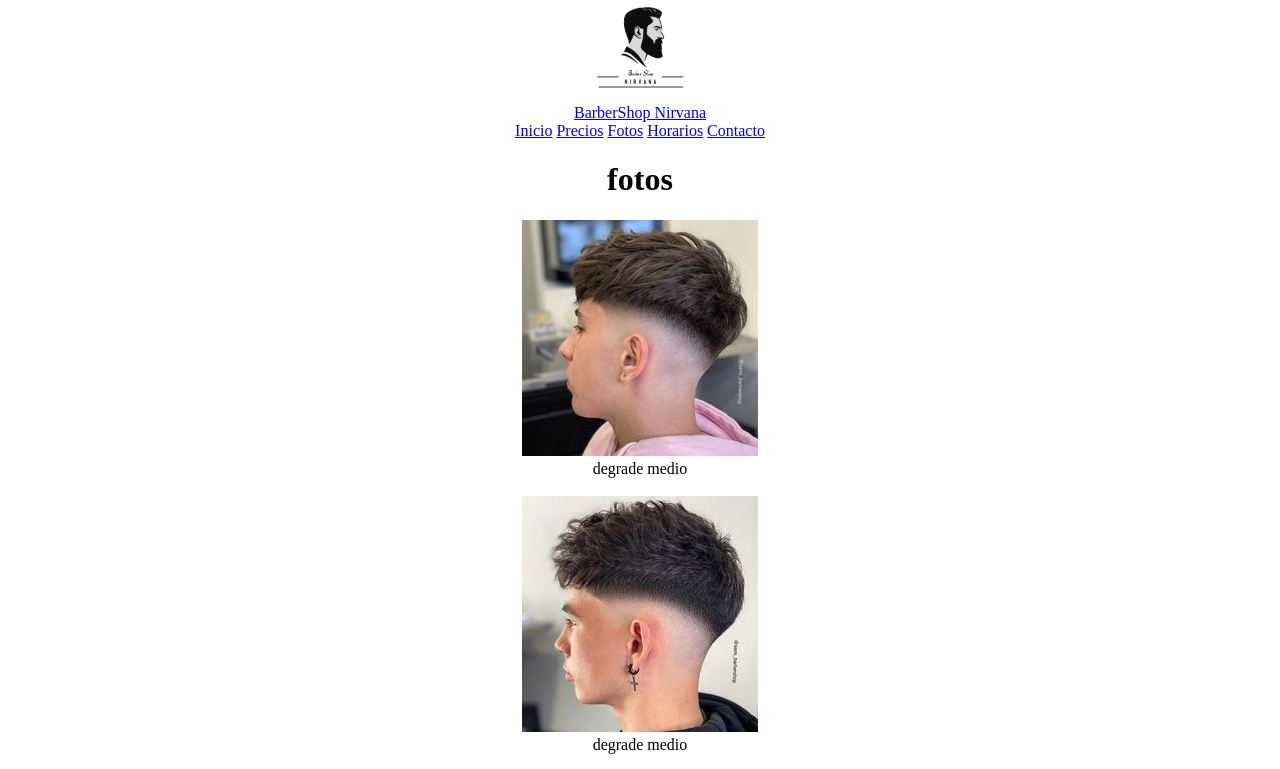
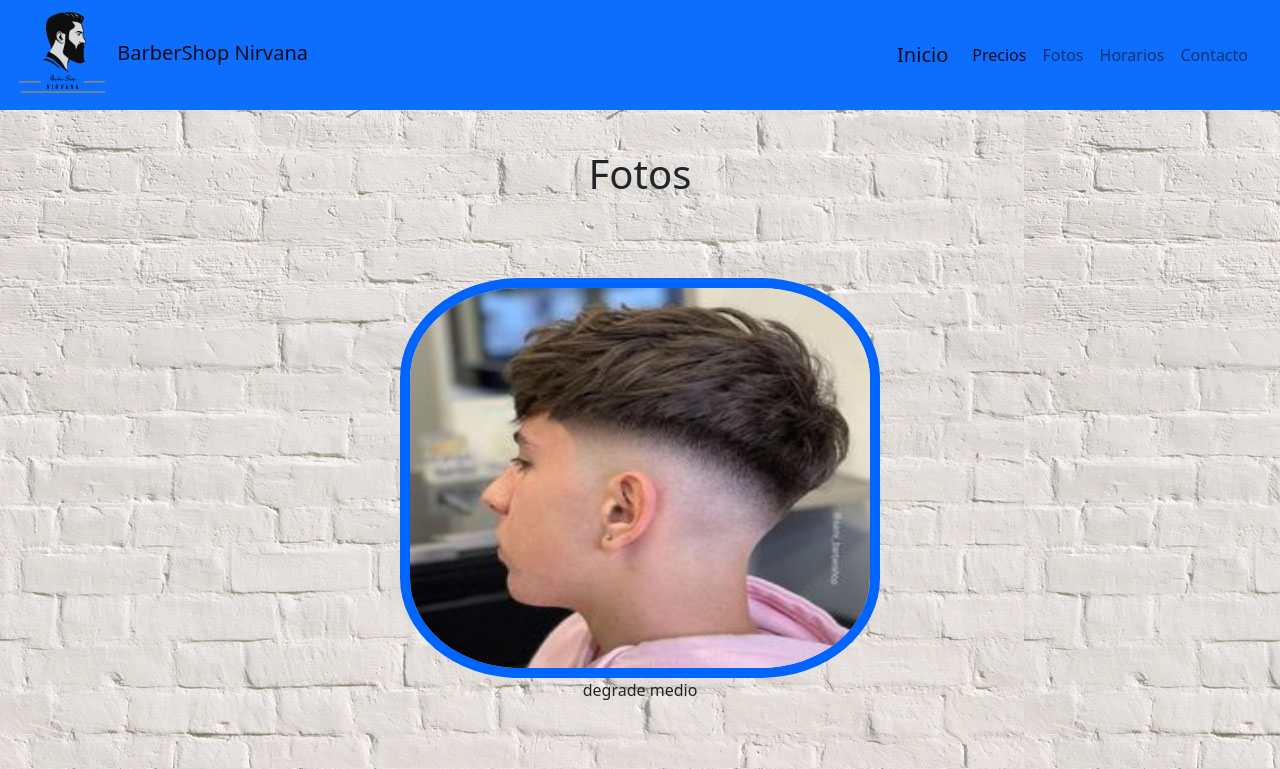
Before and after one commit to ManuelCastro7/ManuelCastro-ProyectoBarberShop, a plain HTML site: page secciones/fotos.html in a window 1280 px wide. Shown: the top 769 px of the page. Drawn offline with nearby package versions, Linux system fonts and the light colour scheme.

Commit message:
agregue un navbar de bootstrap, le di color al footer y decore las imagenes

```diff
--- a/secciones/fotos.html
+++ b/secciones/fotos.html
@@ -5,47 +5,71 @@
     <meta charset="UTF-8">
     <meta http-equiv="X-UA-Compatible" content="IE=edge">
     <meta name="viewport" content="width=device-width, initial-scale=1.0">
+    <link href="https://cdn.jsdelivr.net/npm/bootstrap@5.1.3/dist/css/bootstrap.min.css" rel="stylesheet" integrity="sha384-1BmE4kWBq78iYhFldvKuhfTAU6auU8tT94WrHftjDbrCEXSU1oBoqyl2QvZ6jIW3" crossorigin="anonymous">
     <link rel="stylesheet" href="../style/estilos.css">
     <title>Barbershop Nirvana-Fotos</title>
 </head>
 
 <body>
 
-    <nav class="logo">
-        <div>
-            <img src="../img/logo.png" alt="logo de barberia">
-        </div>
-        <a href="../index.html" class="titulo">BarberShop Nirvana</a>
-        <div class="secciones">
-            <a href="../index.html">Inicio</a>
-            <a href="precios.html">Precios</a>
-            <a href="fotos.html">Fotos</a>
-            <a href="horarios.html">Horarios</a>
-            <a href="contacto.html">Contacto</a>
+    <nav class="navbar navbar-light bg-primary">
+        <div class="container-fluid">
+            <a class="navbar-brand" href="#">
+                <img src="../img/logo.png" alt="logo de barberia" width="100" height="100" class="d-inline-block align-text-center">
+                BarberShop Nirvana
+            </a>
+            <div class="navbar navbar-expand-lg navbar-light bg-primary">
+                <div class="container-fluid">
+                  <a class="navbar-brand" href="../index.html">Inicio</a>
+                  <button class="navbar-toggler" type="button" data-bs-toggle="collapse" data-bs-target="#navbarNav" aria-controls="navbarNav" aria-expanded="false" aria-label="Toggle navigation">
+                    <span class="navbar-toggler-icon"></span>
+                  </button>
+                  <div class="collapse navbar-collapse" id="navbarNav">
+                    <ul class="navbar-nav">
+                      <li class="nav-item">
+                        <a class="nav-link active" aria-current="page" href="precios.html">Precios</a>
+                      </li>
+                      <li class="nav-item">
+                        <a class="nav-link" href="fotos.html">Fotos</a>
+                      </li>
+                      <li class="nav-item">
+                        <a class="nav-link" href="horarios.html">Horarios</a>
+                      </li>
+                      <li class="nav-item">
+                        <a class="nav-link" href="contacto.html">Contacto</a>
+                      </li>
+                    </ul>
+                  </div>
+                </div>
+            </div>
         </div>
     </nav>
 
 
     <header>
-        <h1>fotos</h1>
+        <h1>Fotos</h1>
     </header>
 
-    <main>
+    <main class="imagenes">
         <figure>
             <img src="../img/barberia 3.jpg" alt="Corte de cabello">
-            <figcaption>degrade medio </figcaption><br>
-
+            <figcaption>degrade medio </figcaption>
+        </figure>
+        <figure>
             <img src="../img/barberia 4.jpg" alt="Corte de cabello">
-            <figcaption>degrade medio</figcaption><br>
-
+            <figcaption>degrade medio</figcaption>
+        </figure>
+        <figure>
             <img src="../img/barberia 5.jpg" alt="Corte de cabello">
-            <figcaption>degrade alto</figcaption><br>
-
+            <figcaption>degrade alto</figcaption>
+        </figure>
+        <figure>
             <img src="../img/barberia 6.jpg" alt="Corte de cabello">
-            <figcaption>degrade alto con decoloracion</figcaption><br>
-
+            <figcaption>degrade alto con decoloracion</figcaption>
+        </figure>
+        <figure>
             <img src="../img/barberia 7.jpg" alt="Corte de cabello">
-            <figcaption>degrade con navaja</figcaption><br>
+            <figcaption>degrade con navaja</figcaption>
         </figure>
     </main>
 
@@ -63,6 +87,8 @@
         </div>
     </footer>
 
+    <script src="https://cdn.jsdelivr.net/npm/bootstrap@5.1.3/dist/js/bootstrap.bundle.min.js" integrity="sha384-ka7Sk0Gln4gmtz2MlQnikT1wXgYsOg+OMhuP+IlRH9sENBO0LRn5q+8nbTov4+1p" crossorigin="anonymous"></script>
+
 </body>
 
 </html>
--- a/style/estilos.css
+++ b/style/estilos.css
@@ -1,8 +1,29 @@
 body{
     text-align: center;
     margin: 0%;
+    background-image: url(../img/fondoPared.jpg);
 }
-.logo img{
-    height: 100px;
-    width: 100px;
+h1{
+    margin: 1em 0em;
 }
+.navbar{
+    padding: 0%;
+}
+.imagenes figure{
+    margin-top: 5em;
+
+}
+.imagenes figure img{
+    height: 25em;
+    width: 30em;
+    border: 10px solid rgb(0, 100, 255);
+    border-radius: 25%;
+}
+footer{
+    padding: 35px 0px;
+    background-color: rgb(0, 100, 255);
+}
+.redes{
+    display: grid;
+    grid-template-columns: 1fr 1fr 1fr;
+}
```
Also changed, not shown: index.html (+42 -12 lines), 1 other file.
